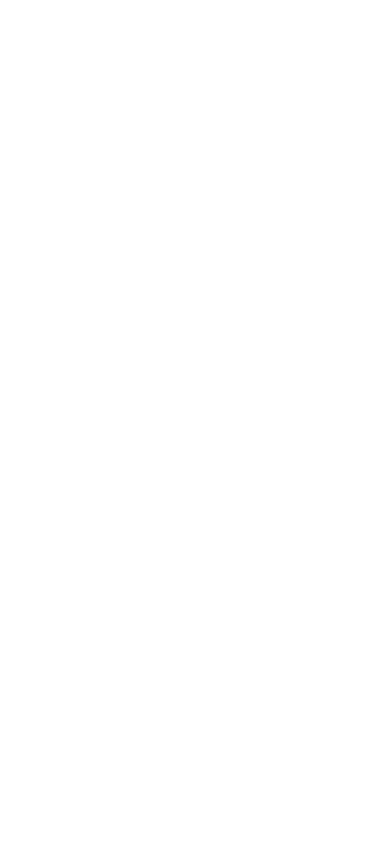
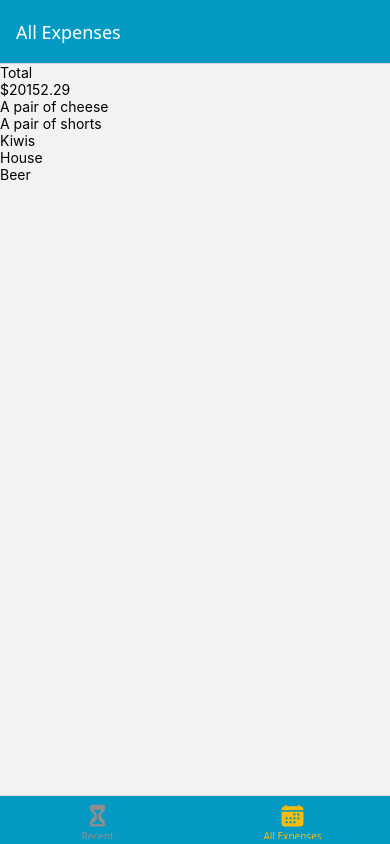
Before and after one commit to thelegend2004/trackytrack, a React Native app: screen /AllExpenses in a window 390 px wide. Built offline with nearby package versions, Linux system fonts and the light colour scheme.

Commit message:
feature: add inital setup and dummy data

```diff
--- a/App.tsx
+++ b/App.tsx
@@ -1 +1,70 @@
-export default function App() {}
+import { NavigationContainer } from "@react-navigation/native";
+import { StatusBar } from "expo-status-bar";
+import { createNativeStackNavigator } from "@react-navigation/native-stack";
+import { createBottomTabNavigator } from "@react-navigation/bottom-tabs";
+import ManageExpenses from "./screens/ManageExpense";
+import RecentExpenses from "./screens/RecentExpenses";
+import AllExpenses from "./screens/AllExpenses";
+import { GlobalStyles } from "./constants/styles";
+import { Ionicons } from "@expo/vector-icons";
+
+const Stack = createNativeStackNavigator();
+const BottomTabs = createBottomTabNavigator();
+
+function ExpensesOverview() {
+  return (
+    <BottomTabs.Navigator
+      screenOptions={{
+        headerStyle: {
+          backgroundColor: GlobalStyles.colors.primary500,
+        },
+        headerTintColor: "white",
+        tabBarStyle: {
+          backgroundColor: GlobalStyles.colors.primary500,
+        },
+        tabBarActiveTintColor: GlobalStyles.colors.accent500,
+      }}
+    >
+      <BottomTabs.Screen
+        name="RecentExpense"
+        component={RecentExpenses}
+        options={{
+          title: "Recent Expenses",
+          tabBarLabel: "Recent",
+          tabBarIcon: ({ color, size }) => (
+            <Ionicons color={color} size={size} name="hourglass" />
+          ),
+        }}
+      />
+      <BottomTabs.Screen
+        name="AllExpenses"
+        component={AllExpenses}
+        options={{
+          title: "All Expenses",
+          tabBarLabel: "All Expenses",
+          tabBarIcon: ({ color, size }) => (
+            <Ionicons color={color} size={size} name="calendar" />
+          ),
+        }}
+      />
+    </BottomTabs.Navigator>
+  );
+}
+
+export default function App() {
+  return (
+    <>
+      <StatusBar style="auto" />
+      <NavigationContainer>
+        <Stack.Navigator>
+          <Stack.Screen
+            name="ExpensesOverview"
+            component={ExpensesOverview}
+            options={{ headerShown: false }}
+          />
+          <Stack.Screen name="ManageExpense" component={ManageExpenses} />
+        </Stack.Navigator>
+      </NavigationContainer>
+    </>
+  );
+}
--- /dev/null
+++ b/components/ExpensesOutput/ExpensesList.tsx
@@ -0,0 +1,20 @@
+import { FlatList, Text } from "react-native";
+import { Expense } from "../../types";
+
+function renderExpenseItem(itemData: any) {
+  return <Text>{itemData.item.description}</Text>;
+}
+
+interface ExpensesListProps {
+  expenses: Expense[];
+}
+
+export default function ExpensesList({ expenses }: ExpensesListProps) {
+  return (
+    <FlatList
+      data={expenses}
+      renderItem={renderExpenseItem}
+      keyExtractor={(item) => item.id}
+    />
+  );
+}
--- /dev/null
+++ b/components/ExpensesOutput/ExpensesOutput.tsx
@@ -0,0 +1,54 @@
+import { View } from "react-native";
+import ExpensesSummary from "./ExpensesSummary";
+import ExpensesList from "./ExpensesList";
+import { Expense } from "../../types";
+
+const DUMMY_EXPENSES: Expense[] = [
+  {
+    id: "e1",
+    description: "A pair of cheese",
+    amount: 66.66,
+    date: new Date("2025-12-12"),
+  },
+  {
+    id: "e2",
+    description: "A pair of shorts",
+    amount: 77.66,
+    date: new Date("2025-11-12"),
+  },
+  {
+    id: "e3",
+    description: "Kiwis",
+    amount: 1.99,
+    date: new Date("1999-11-12"),
+  },
+  {
+    id: "e4",
+    description: "House",
+    amount: 19999.99,
+    date: new Date("2009-11-12"),
+  },
+  {
+    id: "e5",
+    description: "Beer",
+    amount: 5.99,
+    date: new Date("2019-11-12"),
+  },
+];
+
+interface ExpensesOutputProps {
+  expenses: Expense[];
+  periodName: string;
+}
+
+export default function ExpensesOutput({
+  expenses,
+  periodName,
+}: ExpensesOutputProps) {
+  return (
+    <View>
+      <ExpensesSummary expenses={DUMMY_EXPENSES} periodName={periodName} />
+      <ExpensesList expenses={DUMMY_EXPENSES}/>
+    </View>
+  );
+}
--- /dev/null
+++ b/components/ExpensesOutput/ExpensesSummary.tsx
@@ -0,0 +1,23 @@
+import { View, Text } from "react-native";
+import { Expense } from "../../types";
+
+interface ExpensesSummaryProps {
+  expenses: Expense[];
+  periodName: string;
+}
+
+export default function ExpensesSummary({
+  expenses,
+  periodName,
+}: ExpensesSummaryProps) {
+  const expensesSum = expenses.reduce((sum, expense) => {
+    return sum + expense.amount;
+  }, 0);
+
+  return (
+    <View>
+      <Text>{periodName}</Text>
+      <Text>${expensesSum.toFixed(2)}</Text>
+    </View>
+  );
+}
--- /dev/null
+++ b/constants/styles.ts
@@ -0,0 +1,16 @@
+export const GlobalStyles = {
+  colors: {
+    primary50: '#e4d9fd',
+    primary100: '#c6affc',
+    primary200: '#a281f0',
+    primary400: '#5721d4',
+    primary500: '#049ac3ff',
+    primary700: '#2d0689',
+    primary800: '#200364',
+    accent500: '#f7bc0c',
+    error50: '#fcc4e4',
+    error500: '#9b095c',
+    gray500: '#39324a',
+    gray700: '#221c30',
+  },
+};
--- a/package.json
+++ b/package.json
@@ -9,6 +9,7 @@
     "web": "expo start --web"
   },
   "dependencies": {
+    "@expo/vector-icons": "^15.0.3",
     "@react-navigation/bottom-tabs": "^7.8.4",
     "@react-navigation/native": "^7.1.19",
     "@react-navigation/native-stack": "^7.6.2",
--- a/screens/AllExpenses.tsx
+++ b/screens/AllExpenses.tsx
@@ -1,5 +1,5 @@
-import { Text } from "react-native";
+import ExpensesOutput from "../components/ExpensesOutput/ExpensesOutput";
 
 export default function AllExpenses() {
-  return <Text>All Expenses</Text>
+  return <ExpensesOutput expenses={[]} periodName={"Total"} />;
 }
--- a/screens/RecentExpenses.tsx
+++ b/screens/RecentExpenses.tsx
@@ -1,5 +1,5 @@
-import { Text } from "react-native";
+import ExpensesOutput from "../components/ExpensesOutput/ExpensesOutput";
 
 export default function RecentExpenses() {
-  return <Text>Recent Expenses</Text>
+  return <ExpensesOutput expenses={[]} periodName={"Last 7 Days"} />;
 }
--- /dev/null
+++ b/types/index.ts
@@ -0,0 +1,6 @@
+export type Expense = {
+  id: string;
+  description: string,
+  amount: number;
+  date: Date
+};
```
Also changed, not shown: 1 other file (tests, documents, lock files or other folders).
